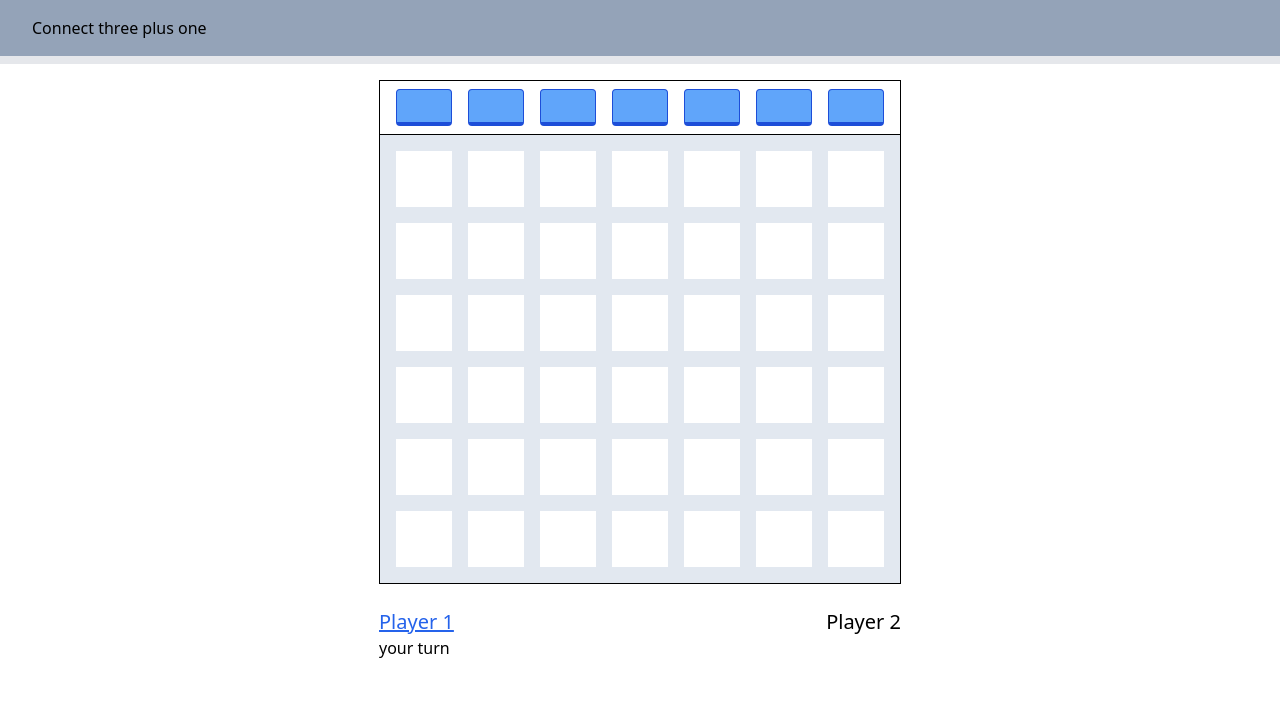
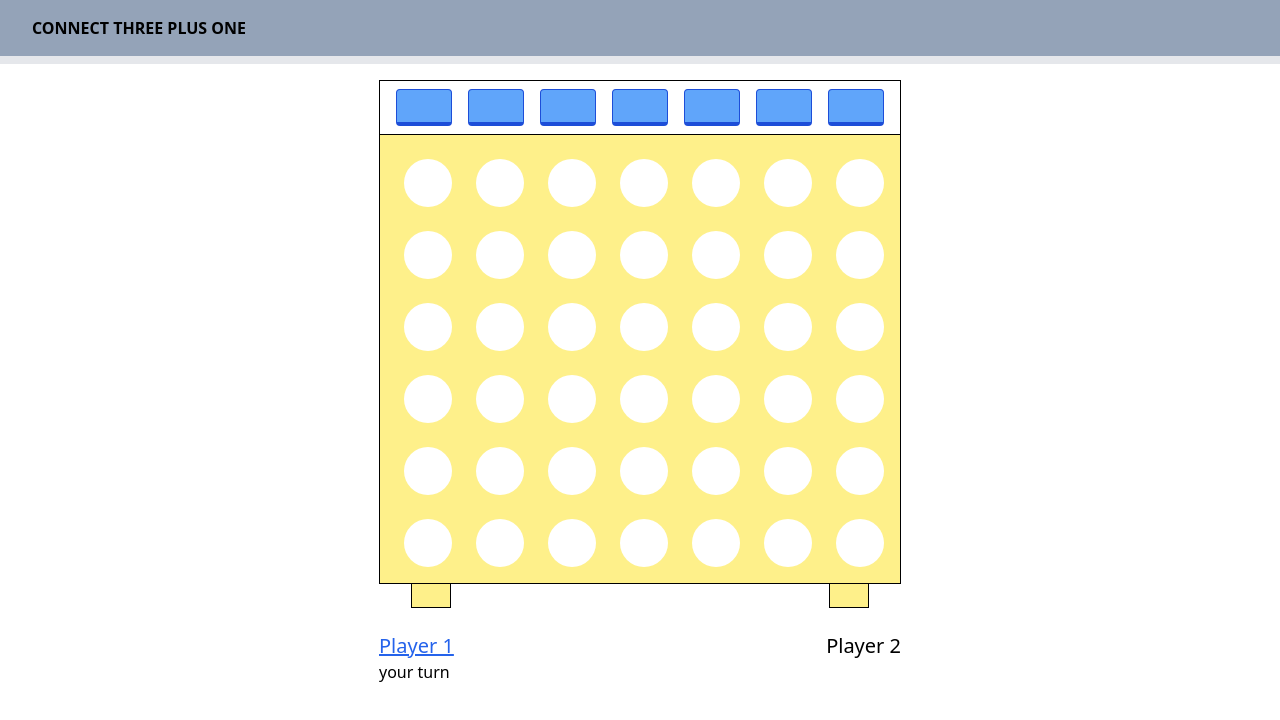
Before and after one commit to brianbancroft/connect-one-more-than-three, a React (Vite) app: page / in a window 1280 px wide. Both pictures are taken after a click on the button "START GAME". Shown: the top 720 px of the page. Built offline with nearby package versions, Linux system fonts and the light colour scheme.

Commit message:
More aesthetic changes

```diff
--- a/src/App.jsx
+++ b/src/App.jsx
@@ -43,8 +43,8 @@ function App() {
 
   return (
     <>
-      <header className="py-4 px-8 bg-slate-400 border-b-8 ">
-        Connect three plus one
+      <header className="py-4 px-8 bg-slate-400 border-b-8 uppercase font-semibold">
+        connect three plus one
       </header>
       <main className="w-screen h-screen flex justify-center">
         {gameActive ? <ActiveGame onGameEnd={endGame} /> : <SplashScreen />}
--- a/src/components/ActiveGame.jsx
+++ b/src/components/ActiveGame.jsx
@@ -126,7 +126,7 @@ function ActiveGame() {
             playerColors={playerColors}
           />
         </div>
-        <div className="capitalize flex w-full items-center pt-12 flex-col">
+        <div className="capitalize flex w-full items-center pt-8 flex-col">
           {stalemate && !victory ? (
             <h2 className="text-2xl font-bold underline capitalize">
               stalemate
--- a/src/components/Board.jsx
+++ b/src/components/Board.jsx
@@ -5,32 +5,48 @@ function Board(props) {
   const { boardStatus } = props;
 
   const BlueToken = () => (
-    <div className="rounded-full bg-blue-600 w-10 h-10" />
+    <div className="rounded-full bg-blue-600 w-12 h-12" />
   );
-  const RedToken = () => <div className="rounded-full bg-red-600 w-10 h-10" />;
+  const RedToken = () => <div className="rounded-full bg-red-600 w-12 h-12" />;
 
   const boardSpaces = boardStatus.flat().map((token, index) => {
     if (token === "blue")
       return (
-        <div className="bg-white p-2 h-full flex justify-center" key={index}>
+        <div
+          className="bg-yellow-200 p-2 h-full flex justify-center"
+          key={index}
+        >
           <BlueToken />
         </div>
       );
 
     if (token === "red")
       return (
-        <div className="bg-white p-2 h-full flex justify-center" key={index}>
+        <div
+          className="bg-yellow-200 p-2 h-full flex justify-center"
+          key={index}
+        >
           <RedToken />
         </div>
       );
 
-    return <div className="bg-white p-2 h-14 w-14" key={index} />;
+    return (
+      <div className=" p-2 h-14 w-14 bg-yellow-200" key={index}>
+        <div className="bg-white w-12 h-12 rounded-full" />
+      </div>
+    );
   });
 
   return (
-    <section className="bg-slate-200 p-4 grid grid-cols-7 grid-rows-6 gap-4 items-center justify-center border border-black">
-      {boardSpaces}
-    </section>
+    <>
+      <section className="bg-yellow-200 p-4 grid grid-cols-7 grid-rows-6 gap-4 items-center justify-center border border-black">
+        {boardSpaces}
+      </section>
+      <div className="flex justify-between">
+        <div className="bg-yellow-200 w-10 h-6 border-b border-x border-black ml-8"></div>
+        <div className="bg-yellow-200 w-10 h-6 border-b border-x border-black mr-8"></div>
+      </div>
+    </>
   );
 }
 
```
Also changed, not shown: 1 other file (tests, documents, lock files or other folders).
